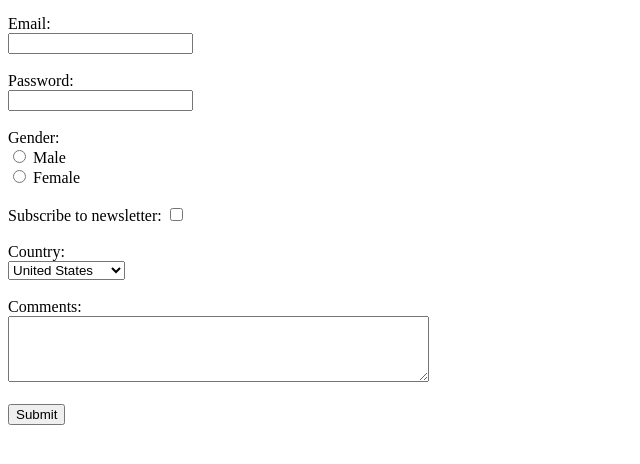
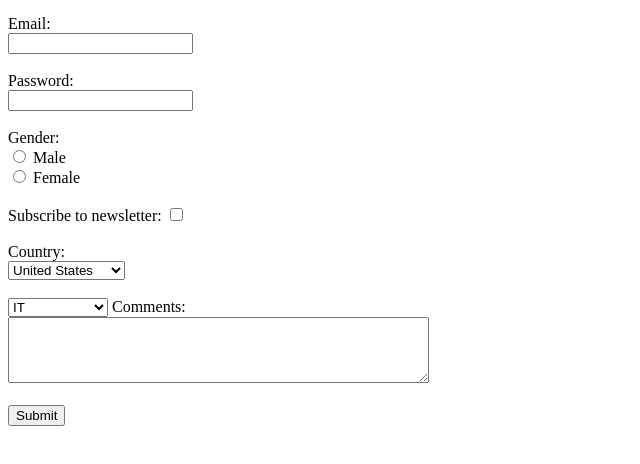
Before and after one commit to SH11VAM/Learn-Github, a plain HTML site: page index.html in a window 1280 px wide. Shown: the part 122-586 px from the top of the page, without its empty margins (0-640 px from the left). Drawn offline with Linux system fonts and the light colour scheme.

Commit message:
Update Option

```diff
--- a/index.html
+++ b/index.html
@@ -43,6 +43,13 @@
             <option value="uk">United Kingdom</option>
         </select><br><br>
 
+        <select>
+            <option>IT</option>
+            <option>Management</option>
+            <option>Trading</option>
+
+        </select>
+
         <!-- Text area -->
         <label for="comments">Comments:</label><br>
         <textarea id="comments" name="comments" rows="4" cols="50"></textarea><br><br>
```
